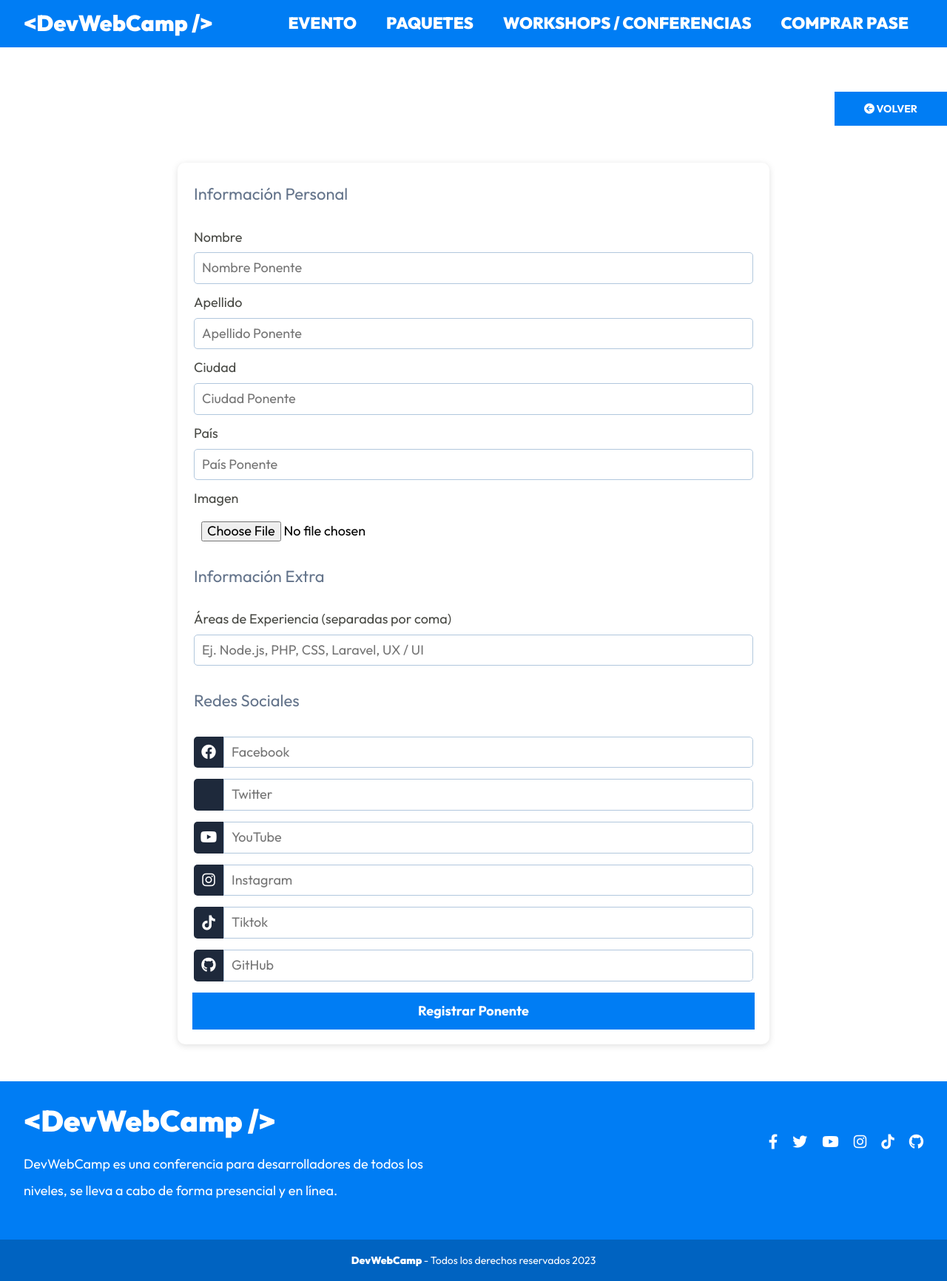
After one commit to dfreile51/DevWebCamp, a PHP site: template views/admin/ponentes/crear.php in a window 1280 px wide. The commit adds this page. Shown: the part 601-2333 px from the top of the page at 74% size. Run offline with PHP 8.4, Linux system fonts and the light colour scheme; the template is opened without the code that fills it, so the values that code supplies are empty.

Commit message:
Formulario de registro de Ponentes creado y con estilos aplicados

```diff
--- a/public/index.php
+++ b/public/index.php
@@ -38,6 +38,7 @@ $router->get('/confirmar-cuenta', [AuthController::class, 'confirmar']);
 $router->get('/admin/dashboard', [DashboardController::class, 'index']);
 
 $router->get('/admin/ponentes', [PonentesController::class, 'index']);
+$router->get('/admin/ponentes/crear', [PonentesController::class, 'crear']);
 
 $router->get('/admin/eventos', [EventosController::class, 'index']);
 
--- a/src/scss/admin/_dashboard.scss
+++ b/src/scss/admin/_dashboard.scss
@@ -87,4 +87,32 @@
             padding: 1rem 5rem 3rem 5rem;
         }
     }
+
+    &__contenedor-boton {
+        @include m.tablet {
+            display: flex;
+            justify-content: flex-end;
+            margin-bottom: 5rem;
+        }
+    }
+    &__boton {
+        @include m.boton(v.$azul, v.$blanco);
+        text-transform: uppercase;
+        font-size: 1.4rem;
+        @include m.tablet {
+            width: auto;
+        }
+    }
+
+    &__contenedor {
+        @include m.shadow;
+        background-color: v.$blanco;
+        padding: 2rem;
+        border-radius: 1rem;
+    }
+
+    &__formulario {
+        @extend .dashboard__contenedor;
+        @include m.contenedor-md;
+    }
 }
--- a/src/scss/base/_mixins.scss
+++ b/src/scss/base/_mixins.scss
@@ -49,6 +49,11 @@
 
 @mixin contenedor {
     width: min(95%, 140rem);
+    margin: 0 auto;
+}
+
+@mixin contenedor-md {
+    width: min(95%, 80rem);
     margin: 0 auto;
 }
 
@@ -144,3 +149,7 @@
         cursor: pointer;
     }
 }
+
+@mixin shadow {
+    box-shadow: rgba(99, 99, 99, 0.2) 0px 2px 8px 0px;
+}
--- a/src/scss/ui/formulario/_formulario.scss
+++ b/src/scss/ui/formulario/_formulario.scss
@@ -5,11 +5,42 @@
     display: flex;
     flex-direction: column;
 
+    &__fieldset {
+        border: none;
+        margin-top: 1rem;
+        padding: 0;
+    }
+
+    &__legend {
+        color: v.$gris;
+        font-size: 2.2rem;
+        margin-bottom: 2rem;
+    }
+
     &__campo {
         display: flex;
         flex-direction: column;
         gap: 1rem;
         margin: 1.5rem 0;
+    }
+
+    &__contenedor-icono {
+        display: flex;
+        border-radius: 0.5rem;
+        overflow: hidden;
+    }
+
+    &__icono {
+        background-color: v.$gris-oscuro;
+        width: 4rem;
+        display: flex;
+        align-items: center;
+        justify-content: center;
+
+        i {
+            color: v.$blanco;
+            font-size: 2rem;
+        }
     }
 
     &__label {
@@ -22,11 +53,25 @@
         padding: 1rem;
         border: 1px solid darken(v.$gris-claro, 20);
         border-radius: 0.5rem;
+
+        &--file {
+            border: none;
+        }
+        &--sociales {
+            @extend .formulario__input;
+            flex: 1;
+            border-top-left-radius: 0;
+            border-bottom-left-radius: 0;
+        }
     }
 
     &__submit {
         @include m.boton(v.$azul, v.$blanco);
         width: auto;
         align-self: flex-start;
+
+        &--registrar {
+            width: 100%;
+        }
     }
 }
--- /dev/null
+++ b/views/admin/ponentes/crear.php
@@ -0,0 +1,18 @@
+<h2 class="dahboard__heading"><?php echo $titulo; ?></h2>
+
+<div class="dashboard__contenedor-boton">
+    <a href="/admin/ponentes" class="dashboard__boton">
+        <i class="fa-solid fa-circle-arrow-left"></i>
+        Volver
+    </a>
+</div>
+
+<div class="dashboard__formulario">
+    <?php include_once __DIR__ . "/../../templates/alertas.php"; ?>
+
+    <form action="/action/ponentes/crear" method="POST" enctype="multipart/form-data" class="formulario">
+        <?php include_once __DIR__ . '/formulario.php'; ?>
+
+        <input type="submit" class="formulario__submit formulario__submit--registrar" value="Registrar Ponente">
+    </form>
+</div>
--- /dev/null
+++ b/views/admin/ponentes/formulario.php
@@ -0,0 +1,101 @@
+<fieldset class="formulario__fieldset">
+    <legend class="formulario__legend">Información Personal</legend>
+
+    <div class="formulario__campo">
+        <label for="nombre" class="formulario__label">Nombre</label>
+        <input type="text" class="formulario__input" name="nombre" id="nombre" placeholder="Nombre Ponente" value="<?php echo $ponente->nombre ?? ''; ?>">
+    </div>
+
+    <div class="formulario__campo">
+        <label for="apellido" class="formulario__label">Apellido</label>
+        <input type="text" class="formulario__input" name="apellido" id="apellido" placeholder="Apellido Ponente" value="<?php echo $ponente->apellido ?? ''; ?>">
+    </div>
+
+    <div class="formulario__campo">
+        <label for="ciudad" class="formulario__label">Ciudad</label>
+        <input type="text" class="formulario__input" name="ciudad" id="ciudad" placeholder="Ciudad Ponente" value="<?php echo $ponente->ciudad ?? ''; ?>">
+    </div>
+
+    <div class="formulario__campo">
+        <label for="pais" class="formulario__label">País</label>
+        <input type="text" class="formulario__input" name="pais" id="pais" placeholder="País Ponente" value="<?php echo $ponente->pais ?? ''; ?>">
+    </div>
+
+    <div class="formulario__campo">
+        <label for="imagen" class="formulario__label">Imagen</label>
+        <input type="file" class="formulario__input formulario__input--file" name="imagen" id="imagen">
+    </div>
+</fieldset>
+
+<fieldset class="formulario__fieldset">
+    <legend class="formulario__legend">Información Extra</legend>
+
+    <div class="formulario__campo">
+        <label for="pais" class="formulario__label">Áreas de Experiencia (separadas por coma)</label>
+        <input type="text" class="formulario__input" id="tags_input" placeholder="Ej. Node.js, PHP, CSS, Laravel, UX / UI">
+
+        <div id="tags" class="formulario__listado"></div>
+        <input type="hidden" name="tags" value="<?php echo $ponente->tags ?? ''; ?>">
+    </div>
+</fieldset>
+
+<fieldset class="formulario__fieldset">
+    <legend class="formulario__legend">Redes Sociales</legend>
+
+    <div class="formulario__campo">
+        <div class="formulario__contenedor-icono">
+            <div class="formulario__icono">
+                <i class="fa-brands fa-facebook"></i>
+            </div>
+            <input type="text" class="formulario__input--sociales" name="redes[facebook]" placeholder="Facebook" value="<?php echo $ponente->facebook ?? ''; ?>">
+
+        </div>
+    </div>
+
+    <div class="formulario__campo">
+        <div class="formulario__contenedor-icono">
+            <div class="formulario__icono">
+                <i class="fa-brands fa-x-twitter"></i>
+            </div>
+            <input type="text" class="formulario__input--sociales" name="redes[twitter]" placeholder="Twitter" value="<?php echo $ponente->twitter ?? ''; ?>">
+
+        </div>
+    </div>
+
+    <div class="formulario__campo">
+        <div class="formulario__contenedor-icono">
+            <div class="formulario__icono">
+                <i class="fa-brands fa-youtube"></i>
+            </div>
+            <input type="text" class="formulario__input--sociales" name="redes[youtube]" placeholder="YouTube" value="<?php echo $ponente->youtube ?? ''; ?>">
+
+        </div>
+    </div>
+
+    <div class="formulario__campo">
+        <div class="formulario__contenedor-icono">
+            <div class="formulario__icono">
+                <i class="fa-brands fa-instagram"></i>
+            </div>
+            <input type="text" class="formulario__input--sociales" name="redes[instagram]" placeholder="Instagram" value="<?php echo $ponente->instagram ?? ''; ?>">
+        </div>
+    </div>
+
+    <div class="formulario__campo">
+        <div class="formulario__contenedor-icono">
+            <div class="formulario__icono">
+                <i class="fa-brands fa-tiktok"></i>
+            </div>
+            <input type="text" class="formulario__input--sociales" name="redes[tiktok]" placeholder="Tiktok" value="<?php echo $ponente->tiktok ?? ''; ?>">
+        </div>
+    </div>
+
+    <div class="formulario__campo">
+        <div class="formulario__contenedor-icono">
+            <div class="formulario__icono">
+                <i class="fa-brands fa-github"></i>
+            </div>
+            <input type="text" class="formulario__input--sociales" name="redes[github]" placeholder="GitHub" value="<?php echo $ponente->github ?? ''; ?>">
+        </div>
+    </div>
+</fieldset>
```
Also changed, not shown: controllers/PonentesController.php (+10 -0 lines), views/admin/ponentes/index.php (+7 -0 lines), public/build/css/app.css, 1 other file.
